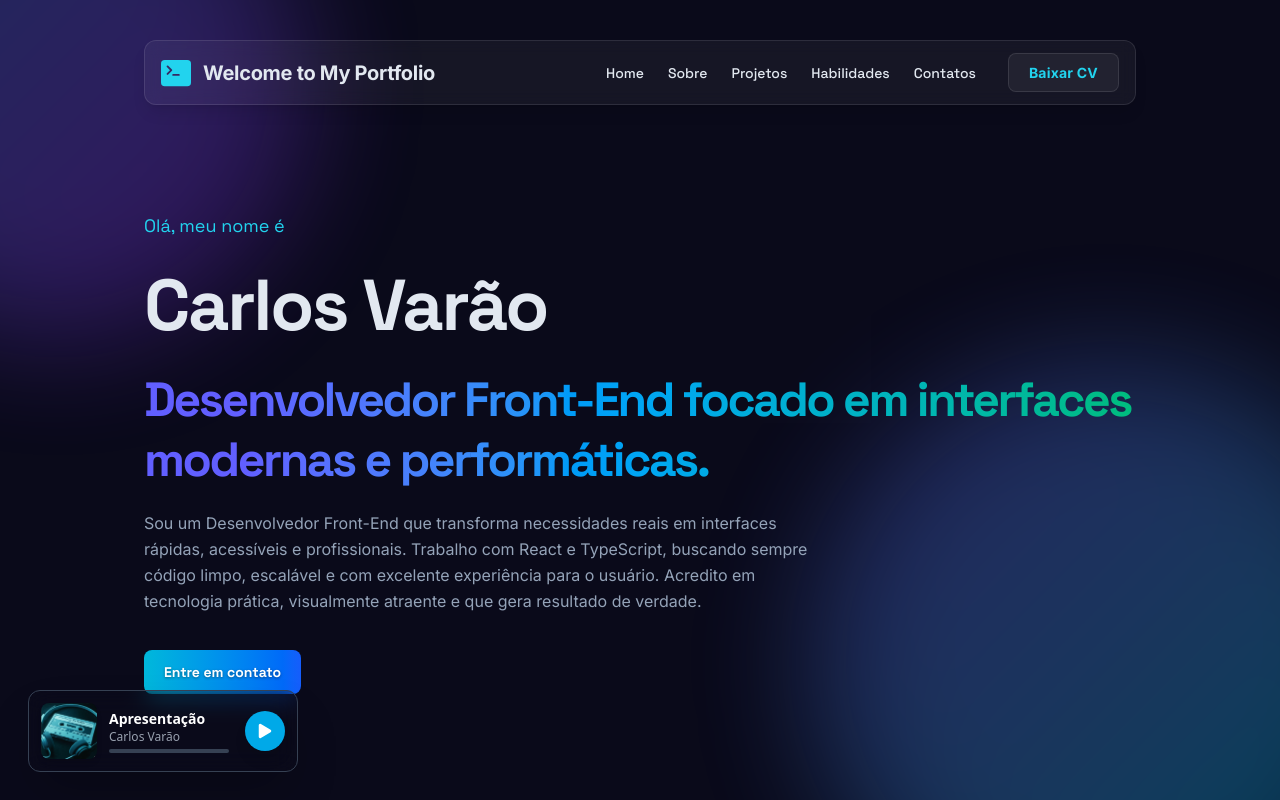
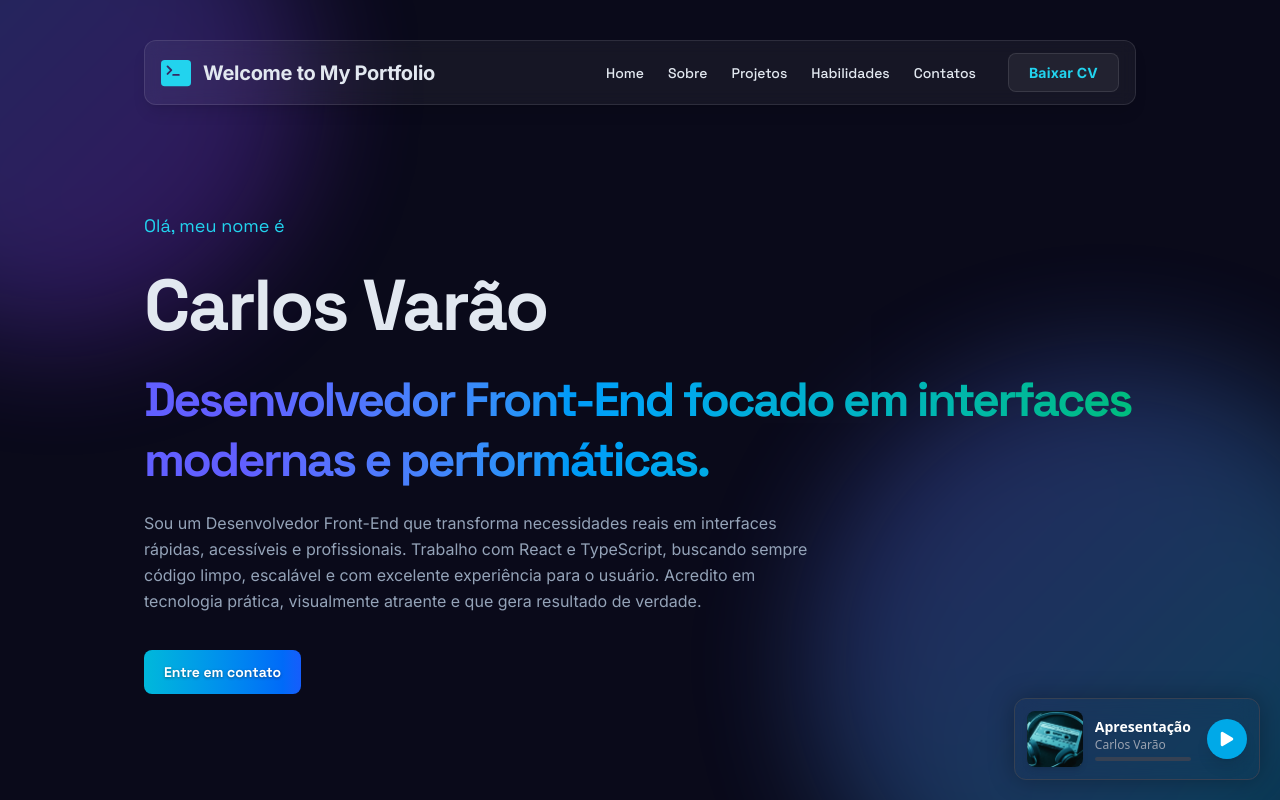
Before and after one commit to CarlosVarao/new_portfolio, a React (Vite) app: page / in a window 1280 px wide. Shown: the top 800 px of the page. Built offline with nearby package versions, Linux system fonts and the light colour scheme.

Commit message:
ajuste na animação do playr e css

```diff
--- a/src/components/MusicPlayer.tsx
+++ b/src/components/MusicPlayer.tsx
@@ -1,4 +1,4 @@
-import { useState, useRef, useCallback } from "react";
+import { useState, useRef, useCallback, useEffect } from "react";
 import { IoPlay } from "react-icons/io5";
 import { FaPause } from "react-icons/fa6";
 
@@ -10,11 +10,16 @@ const MOCK_TRACK = {
 };
 
 export default function MusicPlayer() {
+  const [openPlaying, setOpenPlaying] = useState(false)
   const [isPlaying, setIsPlaying] = useState(false);
   const [currentTime, setCurrentTime] = useState(0);
   const [duration, setDuration] = useState(0);
   const [currentTrack] = useState(MOCK_TRACK);
   const audioRef = useRef<HTMLAudioElement>(null);
+
+  useEffect(() => {
+    setOpenPlaying(true)
+  }, [])
 
   const togglePlayPause = useCallback(() => {
     const audio = audioRef.current;
@@ -58,8 +63,8 @@ export default function MusicPlayer() {
         preload="metadata"
       />
 
-      <div className="fixed z-10 right-3 bottom-3 xl:left-7 lg:bottom-7 max-w-[190px] md:max-w-[270px] py-3 px-4 md:p-3 border border-gray-700 rounded-xl backdrop-blur-md shadow-2xl transition-all duration-300">
-        <div className="flex items-center space-x-3">
+      <div className={`fixed z-10 right-5 bottom-5 max-w-[190px] md:max-w-[270px] py-3 px-4 md:p-3 border border-gray-700 rounded-xl backdrop-blur-md  transition-all duration-300 shadow-[0_0_26px_rgba(0,0,0,0.3)] ${openPlaying ? "" : "translate-x-[280px]"}`}>
+        <div className="flex items-center space-x-3 ">
           <img
             src={currentTrack.albumArtUrl}
             alt="Arte do Álbum"
--- a/src/styles/global.css
+++ b/src/styles/global.css
@@ -60,8 +60,9 @@
 }
 
 ::-webkit-scrollbar {
-  width: 5px;
+  width: 7px;
   height: 10px;
+  transition: all 0.3s ease;
 }
 
 ::-webkit-scrollbar-track {
@@ -69,10 +70,17 @@
 }
 
 ::-webkit-scrollbar-thumb {
-  background-color: #00ba94;
+  background-color: oklch(68.5% 0.169 237.323);
   border: none;
   border-radius: 0;
 }
+
+::-webkit-scrollbar-thumb:hover {
+   background-color: oklch(55% 0.169 237.323);
+  cursor: pointer;
+}
+
+
 
 @layer components {
   .slider {
```
